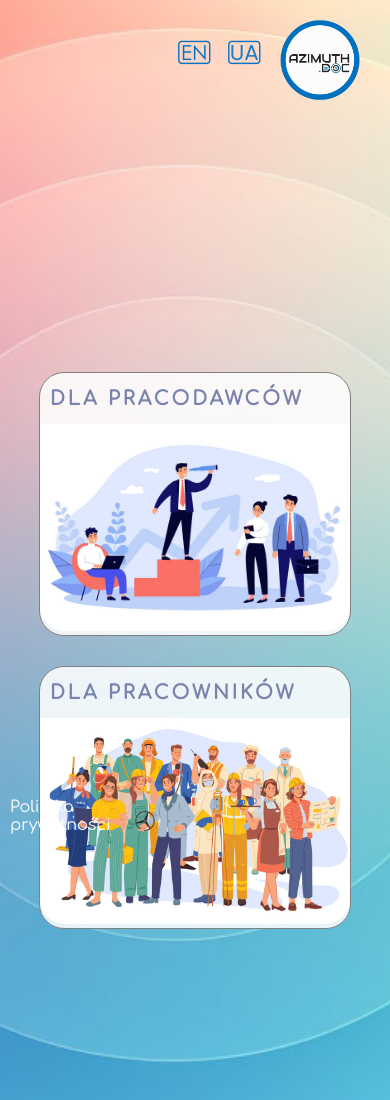
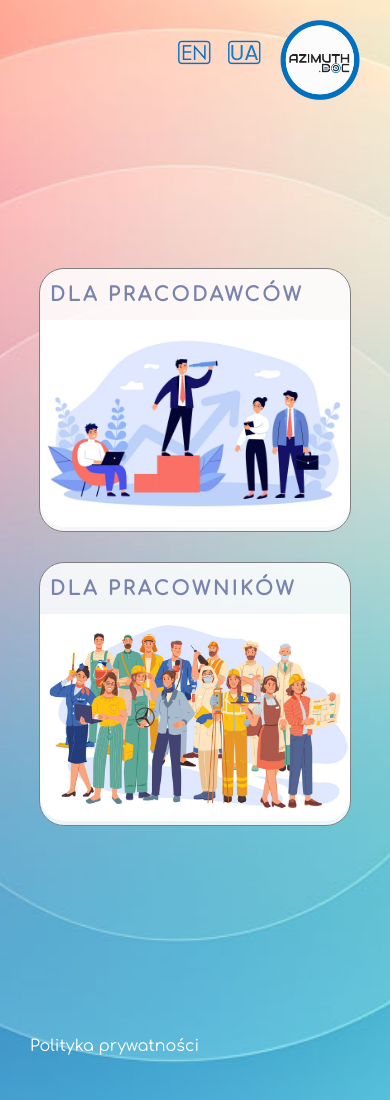
Before and after one commit to AnJaWr/azymut, a plain HTML site: page index.html in a window 390 px wide. Shown: the top 1100 px of the page. Drawn offline with Linux system fonts and the light colour scheme.

Commit message:
overlay fixed

```diff
--- a/css/side.css
+++ b/css/side.css
@@ -717,7 +717,7 @@ display: none;
 
       }
       .card_container{
-        margin-top: 60px;
+        margin-top: 7%;
         display:flex;
         flex-wrap: wrap;
         justify-content: center;
--- a/css/style.css
+++ b/css/style.css
@@ -75,16 +75,15 @@ background-image: url(/assets/workers.jpg);
     border-radius: 0 0 25px 25px;
 }
 .privacy {
-  width: 33%;
-  position: absolute;
-  bottom:10px;
-  left:10px;
+  width: 100%;
   text-align: left;
   font-size: 1em;
-
   text-decoration: none;
   font-family: 'Comfortaa', sans-serif;
-
+  display:flex;
+  align-self: flex-end;
+  align-items: flex-end;
+  margin-left:30px
 }
 .privacy a {
   color:white;
@@ -514,7 +513,7 @@ display:flex;
 .card_container{
   display: flex;
   flex-wrap: wrap;
-  margin-top: 5px;
+  margin-top: 7%;
 
 }
 .box-half--first{
--- a/index.html
+++ b/index.html
@@ -28,9 +28,8 @@
             </a>
         </div>
     </div>
-<div class="privacy"><a href="polityka.html">Polityka prywatności</a></div>
 
- </div>
+
 
 <div id="overlay" class="overlay">
 <div class="contact" id="kontakt">
@@ -119,8 +118,7 @@
         /* reset */
     </style>
 </div>
-</div>
-
+</div><div class="privacy"><a href="polityka.html">Polityka prywatności</a></div></div>
     <script src="js/main.js?v1"></script>
 </body>
 
```
